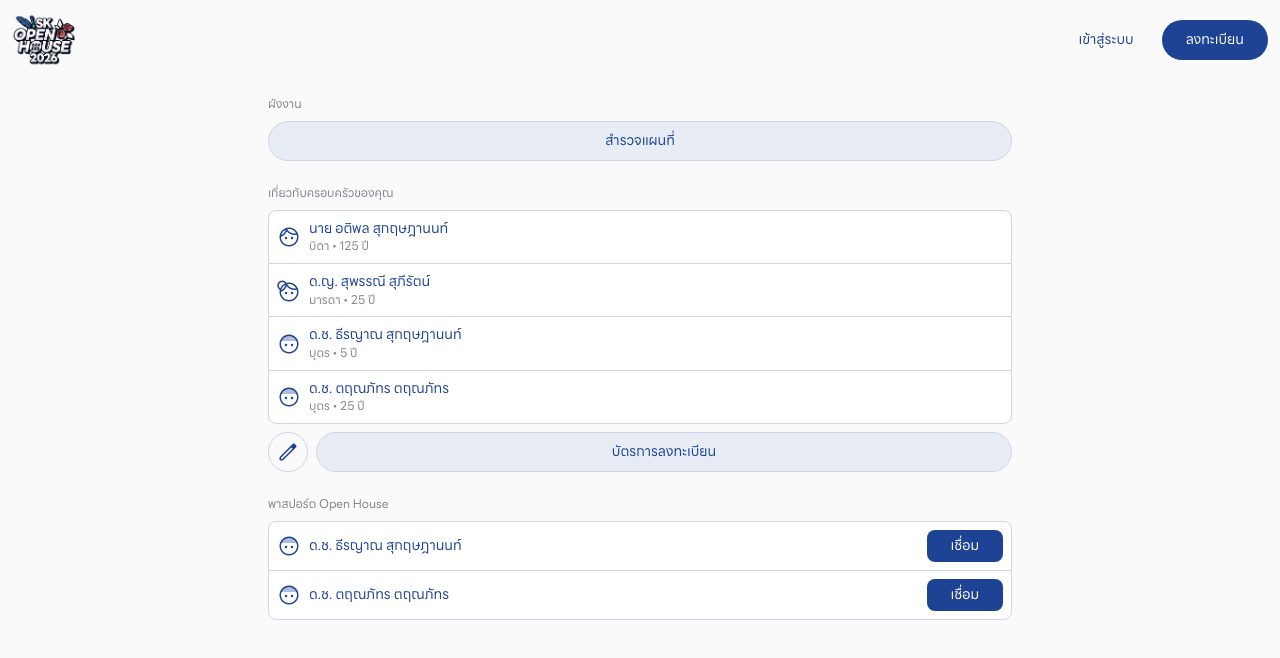
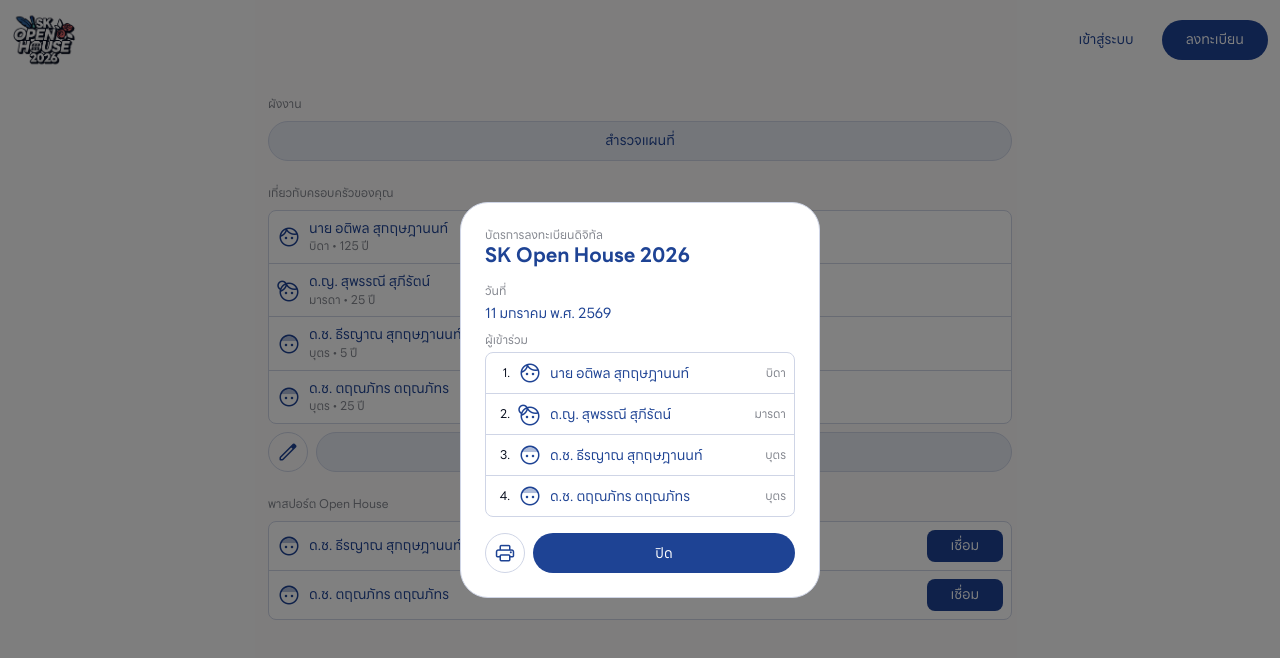
Before and after one commit to suankularb-wittayalai-school/sk-openhouse-frontend, a Next.js app: page /me in a window 1280 px wide. Both pictures are taken after a click on the button "บัตรการลงทะเบียน". Shown: the top 658 px of the page. Built offline with nearby package versions, Linux system fonts and the light colour scheme.

Commit message:
feat: registration card

```diff
--- a/components/me/PersonCardContainer.tsx
+++ b/components/me/PersonCardContainer.tsx
@@ -1,16 +1,24 @@
+import Button from "@/components/common/Button";
+import Card from "@/components/common/Card";
+import Text from "@/components/common/Text";
+import RegistrationCard from "@/components/me/RegistrationCard";
+import PersonCard from "@/components/me/subcomponents/PersonCard";
 import { StylableFC } from "@/utils/types/common";
 import { person } from "@/utils/types/person";
-import Card from "@/components/common/Card";
-import Text from "@/components/common/Text";
-import PersonCard from "@/components/me/subcomponents/PersonCard";
-import Button from "@/components/common/Button";
+import { AnimatePresence } from "motion/react";
 import { useTranslations } from "next-intl";
+import { useState } from "react";
 
 const PersonCardContainer: StylableFC<{
   persons: person[];
 }> = ({ persons }) => {
-  const t = useTranslations("me")
+  const t = useTranslations("me");
+
+  const [registrationCardOpen, setRegistrationCardOpen] =
+    useState<boolean>(false);
+
   return (
+    <>
       <div className="flex flex-col gap-2">
         <Text type="body">{t("section.aboutFamily")}</Text>
         <Card className="flex flex-col gap-0! p-0!">
@@ -19,10 +27,31 @@
           ))}
         </Card>
         <div className="flex gap-2">
-        <Button variant="outline" icon="edit" className="w-10 *:p-0 shrink-0"/>
-        <Button variant="primarySurface" className="w-full">{t("action.registrationCard")}</Button>
+          <Button
+            variant="outline"
+            icon="edit"
+            className="w-10 shrink-0 *:p-0"
+          />
+          <Button
+            variant="primarySurface"
+            className="w-full"
+            onClick={() => {
+              setRegistrationCardOpen(true);
+            }}
+          >
+            {t("action.registrationCard")}
+          </Button>
         </div>
       </div>
+      <AnimatePresence>
+        {registrationCardOpen && (
+          <RegistrationCard
+            persons={persons}
+            onClose={() => setRegistrationCardOpen(false)}
+          />
+        )}
+      </AnimatePresence>
+    </>
   );
 };
 
--- /dev/null
+++ b/components/me/RegistrationCard.tsx
@@ -0,0 +1,66 @@
+import Button from "@/components/common/Button";
+import Card from "@/components/common/Card";
+import Dialog from "@/components/common/Dialog";
+import Text from "@/components/common/Text";
+import PersonCard from "@/components/me/subcomponents/PersonCard";
+import { StylableFC } from "@/utils/types/common";
+import { person } from "@/utils/types/person";
+
+const RegistrationCard: StylableFC<{
+  persons: person[];
+  onClose: () => void;
+}> = ({ persons, onClose }) => {
+  return (
+    <Dialog onClickOutside={() => onClose()}>
+      <div
+        className="flex flex-col gap-4 print:fixed print:top-0 print:left-0
+          print:h-dvh print:w-dvw print:bg-white"
+      >
+        <div className="flex flex-col">
+          <Text type="body">
+            บัตรการลงทะเบียน<span className="print:hidden">ดิจิทัล</span>
+          </Text>
+          <Text type="headline" className="text-xl!">
+            SK Open House 2026
+          </Text>
+        </div>
+        <div className="flex flex-col gap-2">
+          <div className="flex flex-col gap-1">
+            <Text type="body">วันที่</Text>
+            <Text type="title">11 มกราคม พ.ศ. 2569</Text>
+          </div>
+          <div className="flex flex-col gap-1">
+            <Text type="body">ผู้เข้าร่วม</Text>
+            <Card className="flex flex-col gap-0! p-0!">
+              {persons.map((person, i) => (
+                <PersonCard person={person} key={i} count={i + 1} />
+              ))}
+            </Card>
+          </div>
+        </div>
+        <p className="hidden text-center text-xs opacity-50 print:block">
+          พิมพ์เมื่อ: {String(new Date())}
+        </p>
+        <div className="flex gap-2 print:hidden">
+          <Button
+            variant="outline"
+            icon="print"
+            className="w-10 shrink-0 *:p-0"
+            onClick={() => {
+              window.print();
+            }}
+          />
+          <Button
+            variant="primary"
+            onClick={() => onClose()}
+            className="w-full"
+          >
+            ปิด
+          </Button>
+        </div>
+      </div>
+    </Dialog>
+  );
+};
+
+export default RegistrationCard;
```
Lines whose indentation alone changed are shown as unchanged.
